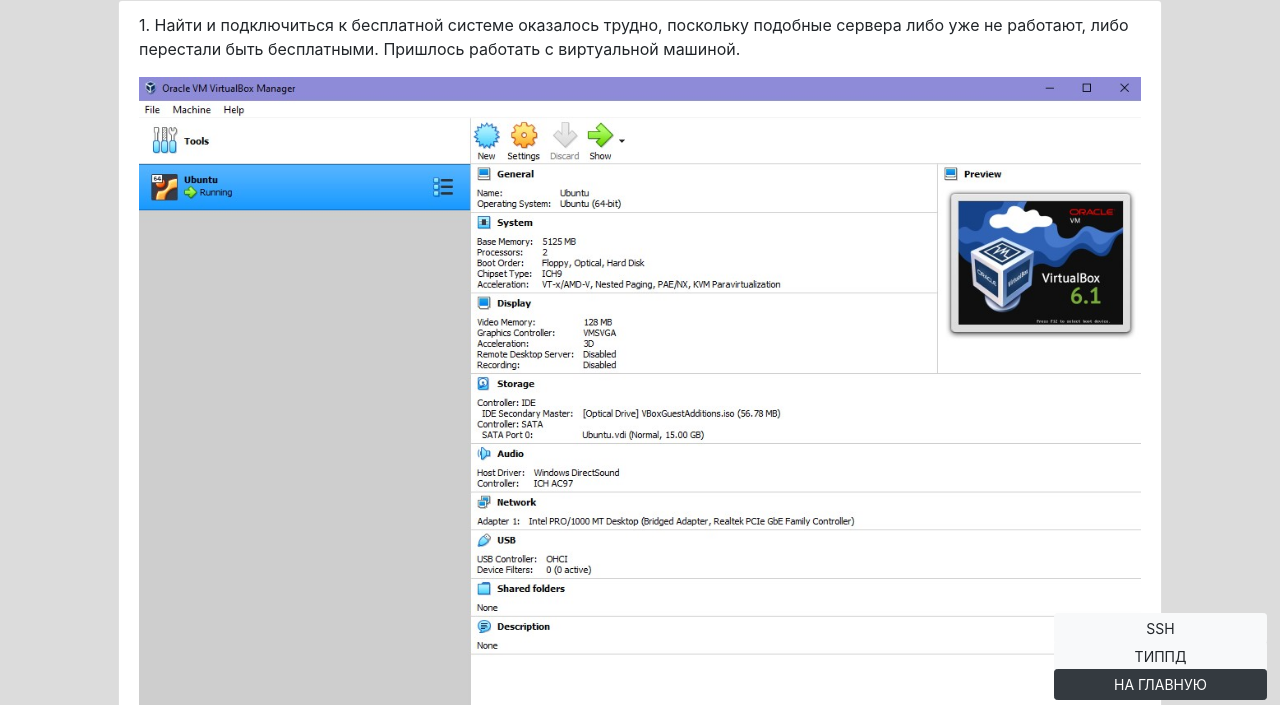
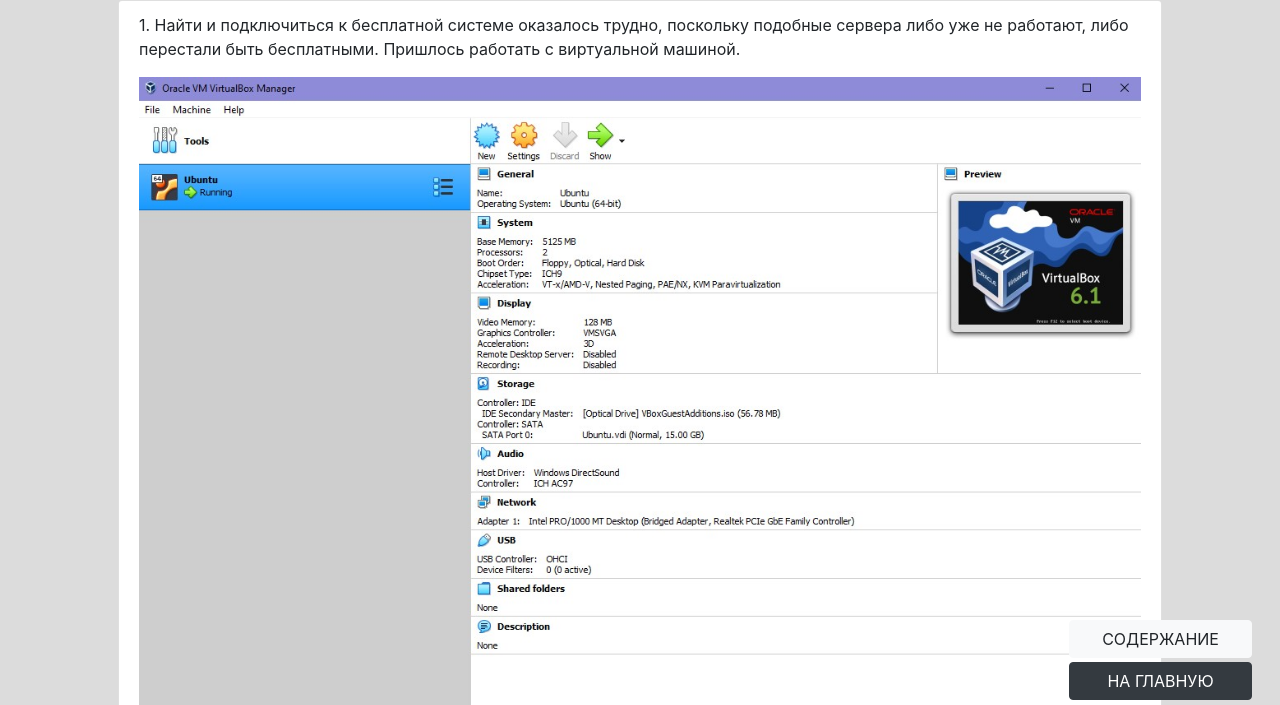
Before and after one commit to madolu2/shmakov_otchet, a plain HTML site: page ssh.html in a window 1280 px wide. Shown: the part 60-765 px from the top of the page. Drawn offline with nearby package versions, Linux system fonts and the light colour scheme.

Commit message:
добавил содержание

```diff
--- a/ssh.html
+++ b/ssh.html
@@ -65,9 +65,19 @@
             <li class="list-group-item mt-1">4. </li>
         </ul>
       </div>
-      <a href="#ssh" class="col-2 text-uppercase btn btn-sm btn-light" style="position: fixed; right: 1%; bottom: 12%;">SSH</a>
-      <a href="#ttd" class="col-2 text-uppercase btn btn-sm btn-light" style="position: fixed; right: 1%; bottom: 8.5%;">ТиППД</a>
-      <a href="index.html" class="col-2 text-uppercase btn btn-sm btn-dark" style="position: fixed; right: 1%; bottom: 5%;">На главную</a>
+      <div class="col-2" style="position: fixed; right: 1%; bottom: 5%;">
+        <div class="dropdown mb-1 ">
+            <button class="col btn btn-light mt-3 text-uppercase" type="button" id="dropdownMenuButton" data-toggle="dropdown" aria-haspopup="true">
+              Содержание
+            </button>
+            <div class="dropdown-menu col" style="width: 50px !important;">
+                <a href="#ssh" class=" col btn btn-sm btn-light">SSH</a>
+                <div class="dropdown-divider"></div>
+                <a href="#ttd" class=" col btn btn-sm btn-light">ТиППД</a>
+              </div>
+          </div>
+          <a href="index.html" class="col text-uppercase btn btn-dark" >На главную</a>
+      </div>
 
     </body>
 
```
